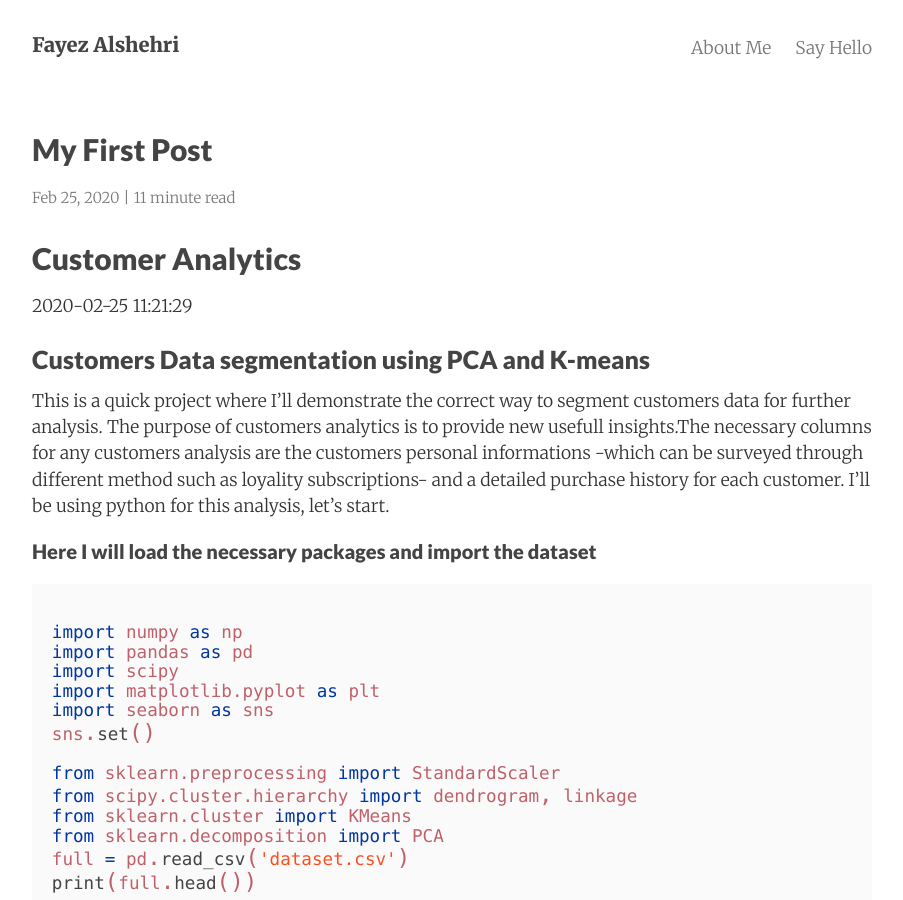
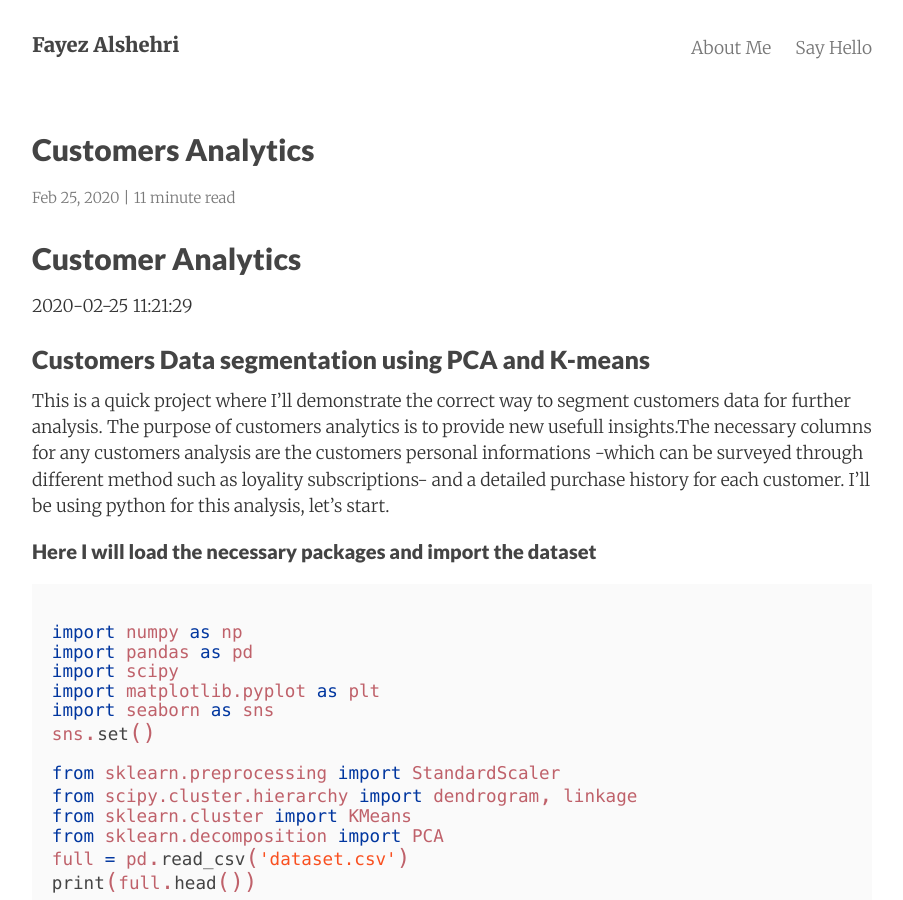
Before and after one commit to fayez-als/fayez-als.github.io, a Jekyll site: the page built from _posts/2019-01-26-lorem-ipsum-dolor-sit-amet.md, in a window 1280 px wide and 900 px high. Shown: the whole window, without its empty margins (188-1091 px from the left). Built offline with Jekyll 4.4.1, drawn with Linux system fonts in a browser that asks for light colours; nearby versions of some CDN libraries.

Commit message:
Update 2019-01-26-lorem-ipsum-dolor-sit-amet.md

```diff
--- a/_posts/2019-01-26-lorem-ipsum-dolor-sit-amet.md
+++ b/_posts/2019-01-26-lorem-ipsum-dolor-sit-amet.md
@@ -1,8 +1,8 @@
 ---
 layout:     post
-title:      My First Post
+title:      Customers Analytics
 date:       2020-02-25 11:21:29
-summary:    This is an empty post to test my blog.
+summary:    Customers Data segmentation using PCA and K-means.
 categories: jekyll mixyll
 ---
 
```
